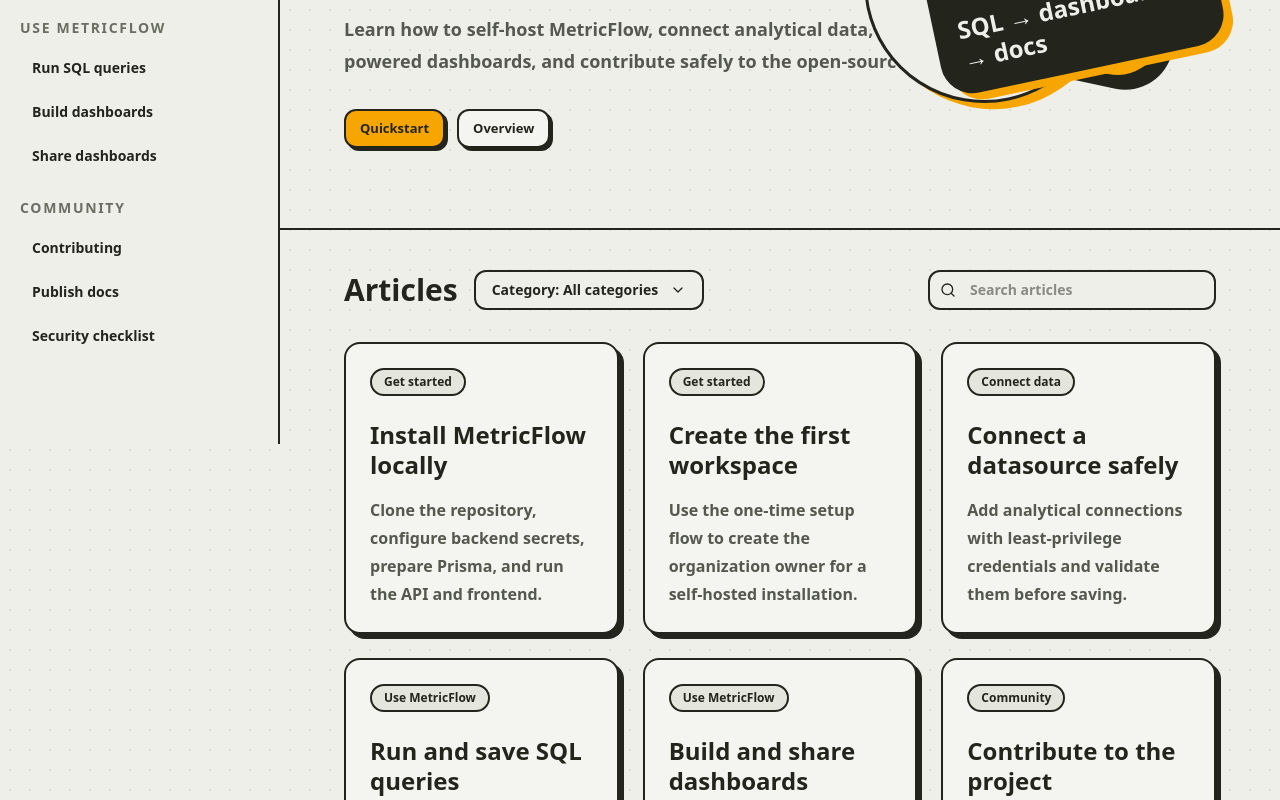
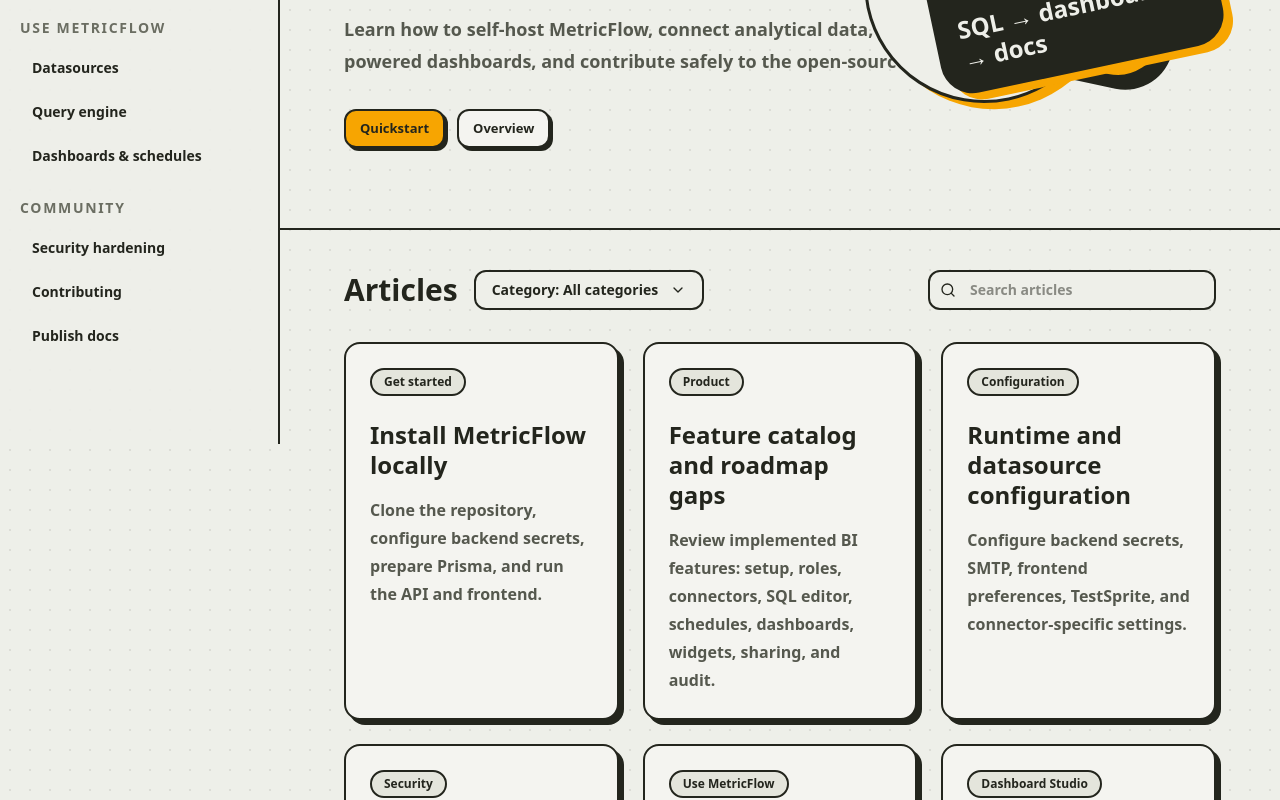
Before and after one commit to setohe0909/metric-flow, a React (Vite) app in the folder frontend/: page /docs in a window 1280 px wide. Shown: the part 360-1160 px from the top of the page. Built offline with nearby package versions, Linux system fonts and the light colour scheme; no server answers.

Commit message:
docs: document current features and hardening

```diff
--- a/frontend/src/components/sidebar.tsx
+++ b/frontend/src/components/sidebar.tsx
@@ -1,7 +1,7 @@
 import { NavLink } from 'react-router-dom';
 import { useAuth } from '@/features/auth/hooks/use-auth';
 import OrgSwitcher from './org-switcher';
-import { Database, LayoutDashboard, Terminal, Settings, LogOut, User } from 'lucide-react';
+import { BookOpen, Database, LayoutDashboard, Terminal, Settings, LogOut, User } from 'lucide-react';
 
 export default function Sidebar() {
   const { user, logout } = useAuth();
@@ -10,6 +10,7 @@
     { name: 'Dashboards', href: '/dashboards', icon: LayoutDashboard },
     { name: 'SQL Editor', href: '/queries', icon: Terminal },
     { name: 'Conectores', href: '/datasources', icon: Database },
+    { name: 'Docs', href: '/docs', icon: BookOpen },
     { name: 'Ajustes', href: '/settings', icon: Settings },
   ];
 
--- a/frontend/src/pages/docs.tsx
+++ b/frontend/src/pages/docs.tsx
@@ -39,24 +39,24 @@
         title: 'Quickstart',
         items: [
           ['Get started', '#quickstart'],
-          ['Create first workspace', '#workspace'],
-          ['Connect data', '#datasource'],
+          ['Feature catalog', '#features'],
+          ['Configuration', '#configuration'],
         ],
       },
       {
         title: 'Use MetricFlow',
         items: [
-          ['Run SQL queries', '#queries'],
-          ['Build dashboards', '#dashboards'],
-          ['Share dashboards', '#dashboards'],
+          ['Datasources', '#datasource'],
+          ['Query engine', '#queries'],
+          ['Dashboards & schedules', '#dashboards'],
         ],
       },
       {
         title: 'Community',
         items: [
+          ['Security hardening', '#security'],
           ['Contributing', '#contributing'],
           ['Publish docs', '#publishing'],
-          ['Security checklist', '#security'],
         ],
       },
     ],
@@ -93,34 +93,34 @@
         href: '#quickstart',
       },
       {
-        category: 'Get started',
-        title: 'Create the first workspace',
-        description: 'Use the one-time setup flow to create the organization owner for a self-hosted installation.',
-        href: '#workspace',
+        category: 'Product',
+        title: 'Feature catalog and roadmap gaps',
+        description: 'Review implemented BI features: setup, roles, connectors, SQL editor, schedules, dashboards, widgets, sharing, and audit.',
+        href: '#features',
       },
       {
-        category: 'Connect data',
-        title: 'Connect a datasource safely',
-        description: 'Add analytical connections with least-privilege credentials and validate them before saving.',
-        href: '#datasource',
+        category: 'Configuration',
+        title: 'Runtime and datasource configuration',
+        description: 'Configure backend secrets, SMTP, frontend preferences, TestSprite, and connector-specific settings.',
+        href: '#configuration',
+      },
+      {
+        category: 'Security',
+        title: 'Stage 5 hardening and read-only SQL',
+        description: 'Understand tenant boundaries, secret validation, datasource policies, SQL Server hardening, audit, and public sharing safety.',
+        href: '#security',
       },
       {
         category: 'Use MetricFlow',
-        title: 'Run and save SQL queries',
-        description: 'Execute read-only SQL, inspect results, and save reusable queries for dashboards and widgets.',
+        title: 'Run, cancel, save, and schedule SQL',
+        description: 'Execute read-only SQL with timeout/cancellation, save reusable queries, and deliver CSV/HTML/JSON reports.',
         href: '#queries',
       },
       {
-        category: 'Use MetricFlow',
-        title: 'Build and share dashboards',
-        description: 'Compose dashboard widgets, review sensitive fields, and share public links only when appropriate.',
+        category: 'Dashboard Studio',
+        title: 'Pages, widgets, publishing, and sharing',
+        description: 'Build multipage dashboards with configurable widgets, internal publishing, and revocable public share tokens.',
         href: '#dashboards',
-      },
-      {
-        category: 'Community',
-        title: 'Contribute to the project',
-        description: 'Open focused pull requests, run validation checks, and document user-facing changes.',
-        href: '#contributing',
       },
     ] satisfies DocArticle[],
   },
@@ -136,24 +136,24 @@
         title: 'Inicio rápido',
         items: [
           ['Primeros pasos', '#quickstart'],
-          ['Crear primer espacio', '#workspace'],
-          ['Conectar datos', '#datasource'],
+          ['Funcionalidades', '#features'],
+          ['Configuración', '#configuration'],
         ],
       },
       {
         title: 'Usar MetricFlow',
         items: [
-          ['Ejecutar SQL', '#queries'],
-          ['Construir dashboards', '#dashboards'],
-          ['Compartir dashboards', '#dashboards'],
+          ['Datasources', '#datasource'],
+          ['Query engine', '#queries'],
+          ['Dashboards y schedules', '#dashboards'],
         ],
       },
       {
         title: 'Comunidad',
         items: [
+          ['Seguridad hardening', '#security'],
           ['Contribuir', '#contributing'],
           ['Publicar docs', '#publishing'],
-          ['Checklist seguridad', '#security'],
         ],
       },
     ],
@@ -190,34 +190,34 @@
         href: '#quickstart',
       },
       {
-        category: 'Primeros pasos',
-        title: 'Crear el primer espacio de trabajo',
-        description: 'Usa el setup único para crear la cuenta propietaria de una instalación self-hosted.',
-        href: '#workspace',
+        category: 'Producto',
+        title: 'Catálogo de funcionalidades y brechas',
+        description: 'Revisa setup, roles, conectores, editor SQL, schedules, dashboards, widgets, sharing y auditoría.',
+        href: '#features',
       },
       {
-        category: 'Conectar datos',
-        title: 'Conectar una fuente de datos segura',
-        description: 'Agrega conexiones analíticas con credenciales mínimas y valídalas antes de guardar.',
-        href: '#datasource',
+        category: 'Configuración',
+        title: 'Runtime, datasources y verificación',
+        description: 'Configura secretos backend, SMTP, preferencias frontend, TestSprite y settings por conector.',
+        href: '#configuration',
+      },
+      {
+        category: 'Seguridad',
+        title: 'Stage 5 hardening y SQL de solo lectura',
+        description: 'Entiende tenant boundaries, validación de secretos, políticas, SQL Server hardening, auditoría y sharing público.',
+        href: '#security',
       },
       {
         category: 'Usar MetricFlow',
-        title: 'Ejecutar y guardar consultas SQL',
-        description: 'Ejecuta SQL de solo lectura, revisa resultados y guarda consultas reutilizables.',
+        title: 'Ejecutar, cancelar, guardar y programar SQL',
+        description: 'Ejecuta SQL con timeout/cancelación, guarda consultas y entrega reportes CSV/HTML/JSON.',
         href: '#queries',
       },
       {
-        category: 'Usar MetricFlow',
-        title: 'Construir y compartir dashboards',
-        description: 'Compón widgets, revisa campos sensibles y comparte enlaces públicos solo cuando corresponda.',
+        category: 'Dashboard Studio',
+        title: 'Páginas, widgets, publicación y sharing',
+        description: 'Construye dashboards multipágina con widgets configurables, publicación interna y tokens públicos revocables.',
         href: '#dashboards',
-      },
-      {
-        category: 'Comunidad',
-        title: 'Contribuir al proyecto',
-        description: 'Abre pull requests enfocados, ejecuta validaciones y documenta cambios visibles para usuarios.',
-        href: '#contributing',
       },
     ] satisfies DocArticle[],
   },
```
Also changed, not shown: 11 other files (tests, documents, lock files or other folders).
